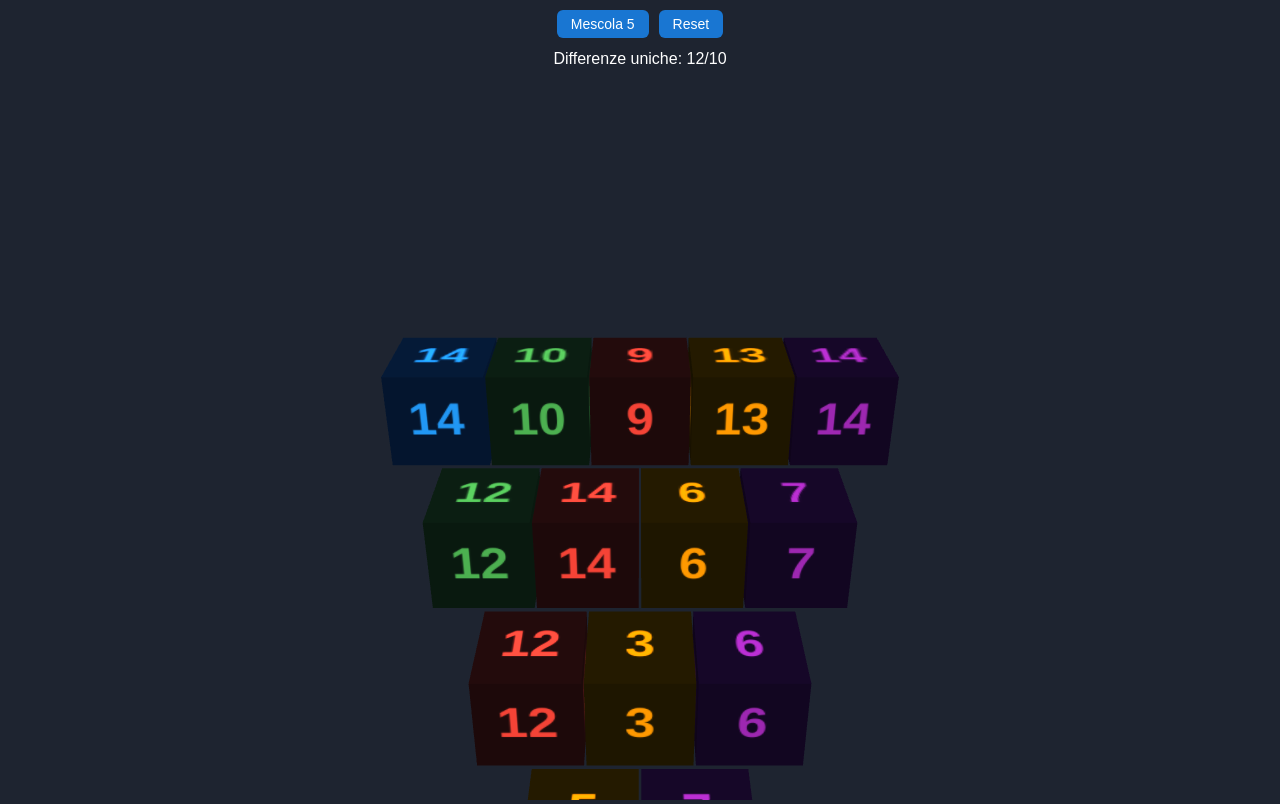
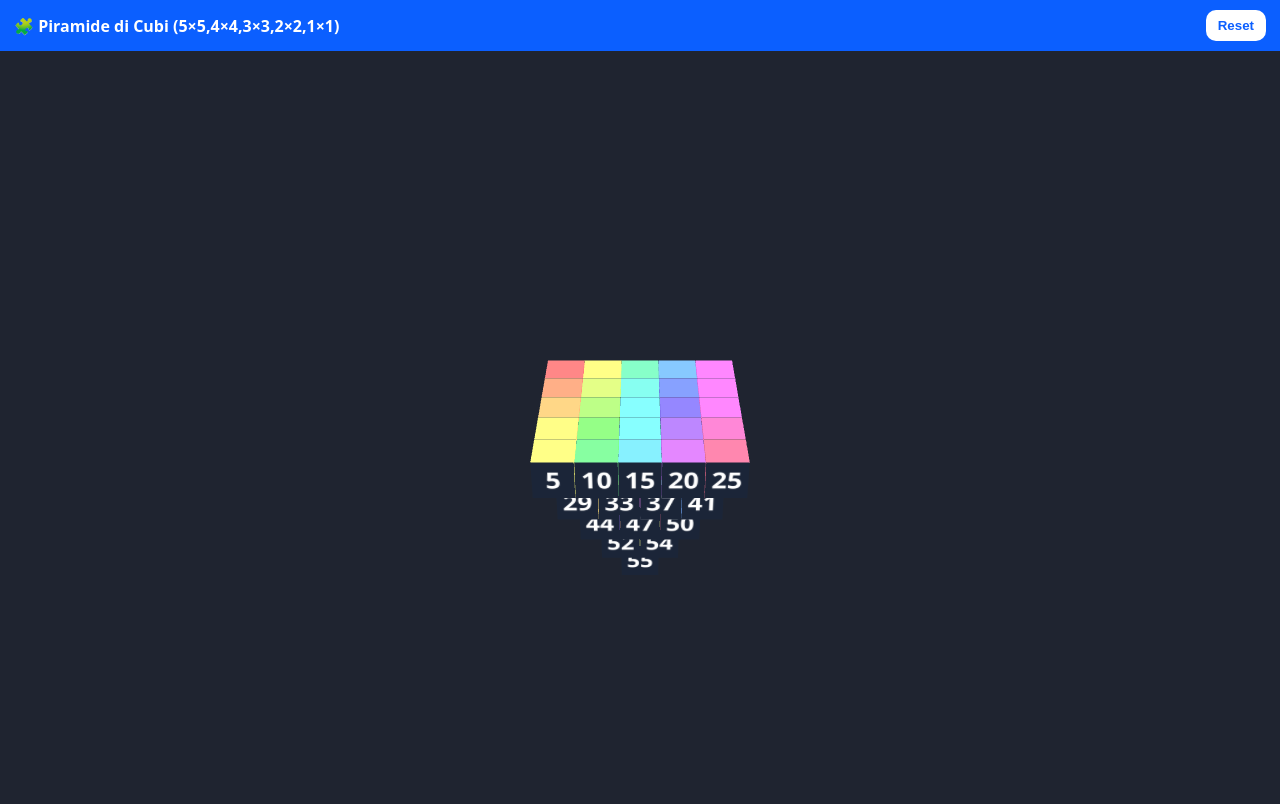
Before and after one commit to pezzaliapp/PiramideMatematica, a website: page index.html in a window 1280 px wide. Drawn offline with Linux system fonts and the light colour scheme.

Commit message:
Add files via upload

```diff
--- a/index.html
+++ b/index.html
@@ -1,27 +1,24 @@
-<!DOCTYPE html>
+<!doctype html>
 <html lang="it">
 <head>
-  <meta charset="UTF-8">
-  <title>Piramide Matematica 3D</title>
+  <meta charset="utf-8">
+  <meta name="viewport" content="width=device-width,initial-scale=1">
+  <title>Piramide di Cubi 5×5→1</title>
   <style>
-    body { margin:0; background:#1e2430; color:#fff; font-family:sans-serif; }
-    #stage { width:100vw; height:100vh; display:block; }
-    .ui {
-      position:absolute; top:10px; left:0; right:0;
-      display:flex; justify-content:center; gap:10px;
-    }
-    button { padding:6px 14px; border:none; border-radius:6px; background:#1976d2; color:#fff; font-size:14px; cursor:pointer; }
-    #status { position:absolute; top:50px; left:0; right:0; text-align:center; font-size:16px; }
+    html,body{height:100%;margin:0;background:#1f2430;color:#e8eefc;font-family:system-ui,-apple-system,Segoe UI,Roboto,Arial,sans-serif}
+    .bar{position:sticky;top:0;display:flex;gap:10px;align-items:center;padding:10px 14px;background:#0b5fff;color:#fff;z-index:2}
+    .bar h1{margin:0;font-size:1rem;margin-right:auto}
+    .bar button{border:0;border-radius:10px;padding:8px 12px;background:#fff;color:#0b5fff;font-weight:700;cursor:pointer;touch-action:manipulation}
+    #stage{height:calc(100vh - 54px)}
   </style>
 </head>
 <body>
-  <div class="ui">
-    <button onclick="scramble()">Mescola 5</button>
-    <button onclick="resetPyramid()">Reset</button>
+  <div class="bar">
+    <h1>🧩 Piramide di Cubi (5×5,4×4,3×3,2×2,1×1)</h1>
+    <button id="reset">Reset</button>
   </div>
-  <div id="status">Differenze uniche: 0/10</div>
-  <div id="stage"></div>
+  <div id="stage" aria-label="Piramide di cubi 3D"></div>
   <script src="three.js"></script>
-  <script src="pyramid.js"></script>
+  <script src="pyramid_grid.js"></script>
 </body>
 </html>
--- /dev/null
+++ b/pyramid_grid.js
@@ -0,0 +1,110 @@
+(()=>{'use strict';
+// Piramide vera: layer 5x5, 4x4, 3x3, 2x2, 1x1, con base in alto e punta in basso.
+
+const stage = document.getElementById('stage');
+const scene = new THREE.Scene();
+scene.background = new THREE.Color(0x1f2430);
+
+// Camera
+const camera = new THREE.PerspectiveCamera(42, 1, 0.1, 500);
+camera.position.set(0, 28, 46);
+camera.lookAt(0,0,0);
+
+const renderer = new THREE.WebGLRenderer({ antialias:true });
+renderer.setPixelRatio(Math.min(devicePixelRatio||1,2));
+renderer.setSize(stage.clientWidth, stage.clientHeight);
+stage.appendChild(renderer.domElement);
+
+// Luci
+scene.add(new THREE.AmbientLight(0xffffff, .9));
+const dir = new THREE.DirectionalLight(0xffffff, .45);
+dir.position.set(10,20,14); scene.add(dir);
+
+// Adattamento viewport
+function onResize(){
+  const w = stage.clientWidth, h = stage.clientHeight;
+  camera.aspect = w/h; camera.updateProjectionMatrix();
+  renderer.setSize(w,h); renderer.render(scene,camera);
+}
+addEventListener('resize', onResize, {passive:true}); onResize();
+
+// Parametri geometria
+const STEP = 2.2;         // passo tra i centri X/Z
+const STEP_Y = 2.2;       // passo verticale tra layer
+const SIZE = 2.18;        // dimensione cubo (≈ STEP per aspetto "unito")
+const GEO  = new THREE.BoxGeometry(SIZE, SIZE, SIZE);
+
+const LAYERS = [5,4,3,2,1];  // 5x5 (base) in alto → 1x1 (punta) in basso
+
+// Palette
+function hsvToRgb(h, s, v){ let f=(n,k=(n+h*6)%6)=>v-v*s*Math.max(Math.min(k,4-k,1),0); return [f(5),f(3),f(1)].map(x=>Math.round(x*255)); }
+const COLORS = Array.from({length:25},(_,i)=>{ const h=i/25,s=0.55,v=0.95; const [r,g,b]=hsvToRgb(h,s,v); return (r<<16)|(g<<8)|(b); });
+
+// Numeri su faccia frontale (+Z)
+function makeNumberTexture(num, fg='#fff', bg='#1b2538'){
+  const c=document.createElement('canvas'); c.width=c.height=256;
+  const g=c.getContext('2d'); g.fillStyle=bg; g.fillRect(0,0,256,256);
+  g.fillStyle=fg; g.font='bold 160px system-ui,-apple-system,Segoe UI,Roboto,Arial,sans-serif';
+  g.textAlign='center'; g.textBaseline='middle'; g.fillText(num,128,140);
+  const tx=new THREE.CanvasTexture(c); tx.anisotropy=4; tx.needsUpdate=true; return tx;
+}
+
+// Crea materiale: 5 lati colorati, il frontale con numero
+function buildMaterials(colorHex, num){
+  const side=new THREE.MeshLambertMaterial({color:colorHex});
+  const mats=[side.clone(),side.clone(),side.clone(),side.clone(),side.clone(),side.clone()];
+  mats[4]=new THREE.MeshBasicMaterial({map:makeNumberTexture(num)}); // +Z
+  return mats;
+}
+
+// Centra ogni layer rispetto al suo N, e centra l'intera piramide
+function positionFor(layerIdx,i,j){
+  const N = LAYERS[layerIdx];
+  const x = (i - (N-1)/2) * STEP;
+  const z = (j - (N-1)/2) * STEP;
+  const y = - layerIdx * STEP_Y; // base in alto (y=0), scendendo vai in basso
+  return new THREE.Vector3(x,y,z);
+}
+
+const cubes=[];
+
+function buildPyramid(){
+  // pulizia
+  for(const c of cubes) scene.remove(c.mesh);
+  cubes.length=0;
+
+  let k=1; // numero progressivo da stampare
+  for(let l=0; l<LAYERS.length; l++){
+    const N = LAYERS[l];
+    for(let i=0;i<N;i++){
+      for(let j=0;j<N;j++){
+        const mats = buildMaterials(COLORS[(k-1)%COLORS.length], k);
+        const m = new THREE.Mesh(GEO, mats);
+        m.position.copy(positionFor(l,i,j));
+        scene.add(m);
+        cubes.push({mesh:m, layer:l, i, j, n:k});
+        k++;
+      }
+    }
+  }
+}
+
+// Interazione: trascina sullo sfondo per ruotare la piramide
+let dragging=false, px=0, py=0;
+renderer.domElement.addEventListener('pointerdown', (e)=>{ dragging=true; px=e.clientX; py=e.clientY; });
+addEventListener('pointerup', ()=> dragging=false);
+addEventListener('pointermove', (e)=>{
+  if(!dragging) return;
+  const dx=(e.clientX-px)/140, dy=(e.clientY-py)/140;
+  scene.rotation.y += dx; scene.rotation.x += dy;
+  px=e.clientX; py=e.clientY;
+});
+
+document.getElementById('reset').addEventListener('click', ()=>{
+  scene.rotation.set(0,0,0);
+});
+
+buildPyramid();
+
+(function loop(){ renderer.render(scene,camera); requestAnimationFrame(loop); })();
+})();
```
